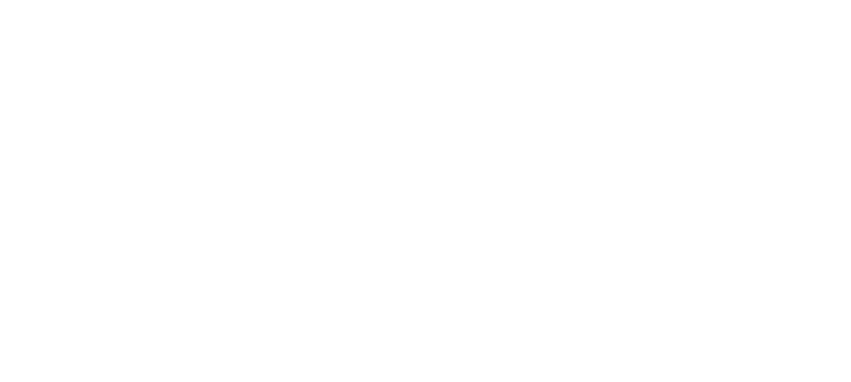
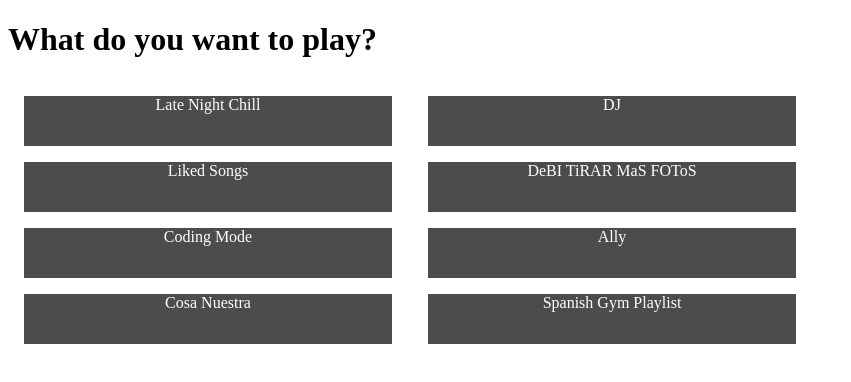
Before and after one commit to EdwardS02/css-display, a plain HTML site: page index.html in a window 1280 px wide. Shown: the whole page, without its empty margins (0-851 px from the left). Drawn offline with Linux system fonts and the light colour scheme.

Commit message:
Make spotify home page using inline-block

```diff
--- a/index.html
+++ b/index.html
@@ -4,9 +4,21 @@
     <meta charset="UTF-8">
     <meta name="viewport" content="width=device-width, initial-scale=1.0">
     <link rel="stylesheet" href="style.css">
-    <title>Document</title>
+    <title>CSS Display</title>
 </head>
 <body>
-
+    <h1>What do you want to play?</h1>
+    <div class="container">
+        <div>Late Night Chill</div>
+        <div>Liked Songs</div>
+        <div>Coding Mode</div>
+        <div>Cosa Nuestra</div>
+    </div>
+    <div class="container">
+        <div>DJ</div>
+        <div>DeBI TiRAR MaS FOToS</div>
+        <div>Ally</div>
+        <div>Spanish Gym Playlist</div>
+    </div>
 </body>
 </html>
--- a/style.css
+++ b/style.css
@@ -0,0 +1,12 @@
+.container {
+    display: inline-block;
+    width: 400px;
+}
+
+.container div {
+    background-color: rgb(76, 76, 76);
+    color: white;
+    margin: 1rem;
+    height: 50px;
+    text-align: center;
+}
```
